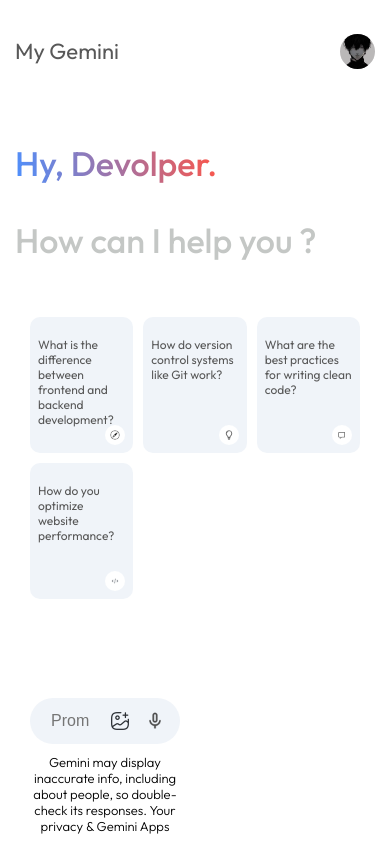
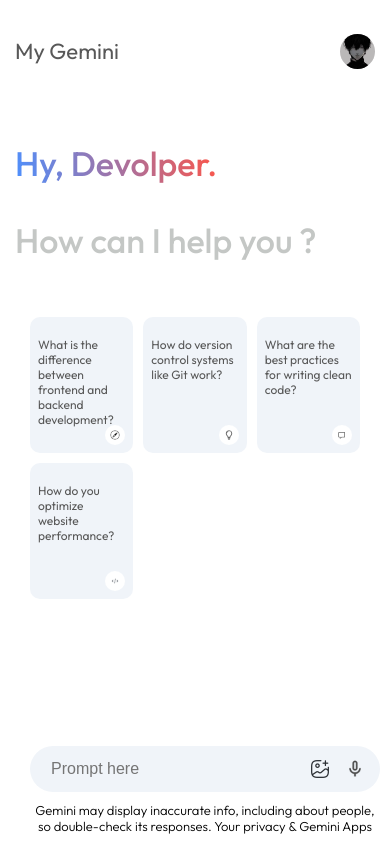
Before and after one commit to Mr-Faizan-Asim/Gemini-Clone, a React (Vite) app: page / in a window 390 px wide. Built offline with nearby package versions, Linux system fonts and the light colour scheme; a web font is replaced by a local one.

Commit message:
Update main.css

```diff
--- a/src/components/Main/main.css
+++ b/src/components/Main/main.css
@@ -379,7 +379,7 @@
 
     .main-bottom {
         padding: 0 15px;
-        width: 150px;
+        width: 350px;
     }
 
     .search-box {
```
